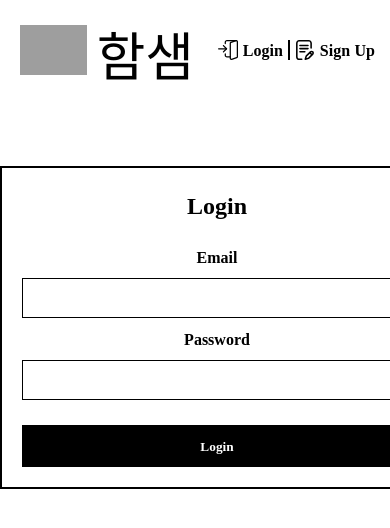
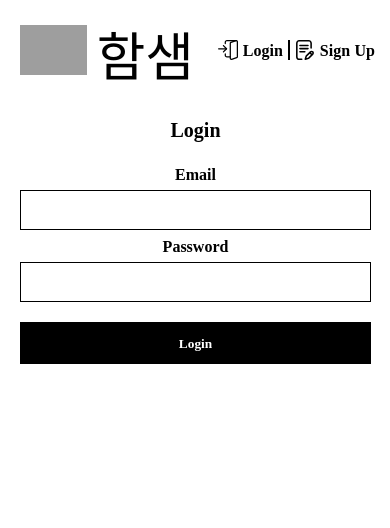
Before and after one commit to Matthiaswf/Hamsaem-Korean-Study-Page, a Vue app: page /login in a window 390 px wide. Shown: the top 528 px of the page. Built offline with nearby package versions, Linux system fonts and the light colour scheme; no server answers; grey boxes are pictures that could not be loaded; a web font is replaced by a local one.

Commit message:
MB Login Complete

```diff
--- a/src/views/Auth/LoginView.vue
+++ b/src/views/Auth/LoginView.vue
@@ -105,4 +105,34 @@ button:disabled {
   background: gray;
   cursor: not-allowed;
 }
+
+@media (max-width: 768px) {
+  .login-container {
+    width: 90%; /* Adjusted width for smaller screens */
+    margin-top: 0px;
+    margin-bottom: 0px;
+    padding-top: 0px;
+    border: none;
+  }
+
+  .title {
+    font-size: 20px; /* Adjusted font size */
+  }
+
+  input {
+    margin-top: 5px; /* Adjusted margin */
+  }
+
+  label {
+    margin-top: 5px; /* Adjusted margin */
+  }
+
+  button {
+    margin-top: 20px; /* Adjusted margin */
+  }
+
+  .error-message {
+    margin-top: 5px; /* Adjusted margin */
+  }
+}
 </style>
```
